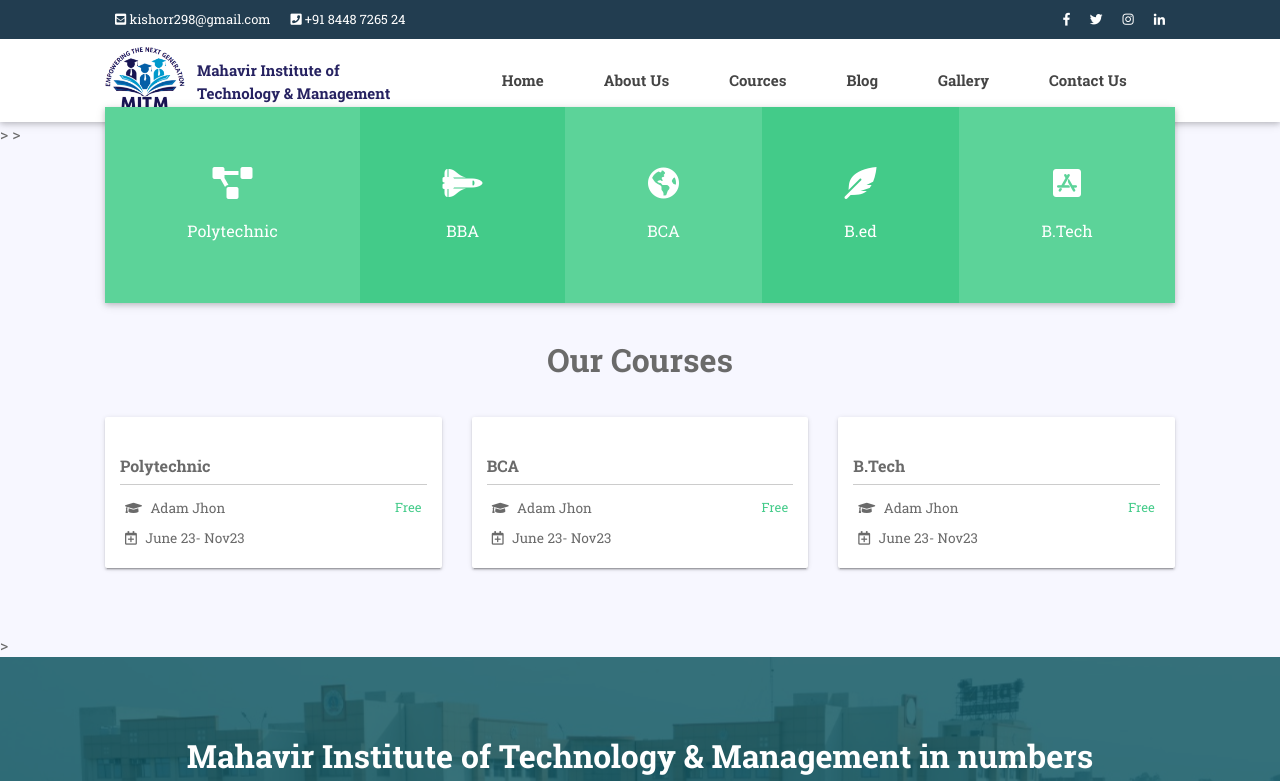
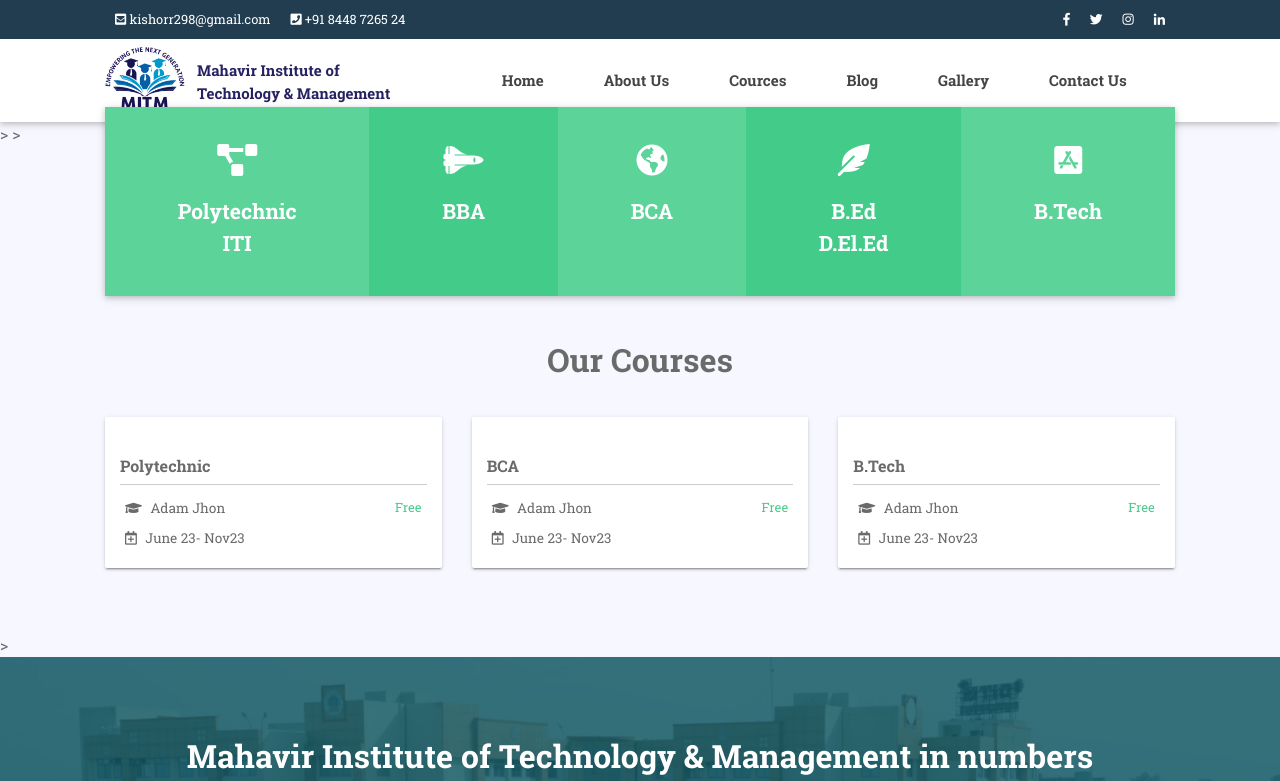
Before and after one commit to Jai-kishan/mitm-ui, a plain HTML site: page index.html in a window 1280 px wide. Shown: the top 781 px of the page. Drawn offline with Linux system fonts and the light colour scheme; a script that the page names is missing.

Commit message:
- Title :- Fix Course Boxes - Author: Jai - Date: 12-Mar-2024 - Fixed course boxes

```diff
--- a/assets/css/style.css
+++ b/assets/css/style.css
@@ -591,7 +591,7 @@ header .scroll-to-fixed-fixed {
 .key-features .key-row .box {
   flex-grow: 1;
   text-align: center;
-  padding: 60px 15px;
+  padding: 37px;
   color: #FFF;
 }
 
@@ -602,10 +602,14 @@ header .scroll-to-fixed-fixed {
 
 .key-features .key-row .c1 {
   background-color: #5cd399;
+  font-family: "mouse-500", Arial, Helvetica, sans-serif;
+  font-size: 21px;
 }
 
 .key-features .key-row .c2 {
   background-color: #43cb89;
+  font-family: "mouse-500", Arial, Helvetica, sans-serif;
+  font-size: 21px;
 }
 
 /* ===================================== Popular Cources Style CSS ================================== */
--- a/index.html
+++ b/index.html
@@ -156,7 +156,7 @@
             <div class="row key-row no-margin">
                 <div class="box c1">
                     <i class="fas fa-project-diagram"></i>
-                    <p>Polytechnic</p>
+                    <p>Polytechnic <br>ITI</p>
                 </div>
                 <div class="box c2">
                     <i class="fas fa-space-shuttle"></i>
@@ -168,7 +168,7 @@
                 </div>
                 <div class="box c2">
                     <i class="fas fa-feather-alt"></i>
-                    <p>B.ed</p>
+                    <p>B.Ed <br> D.El.Ed</p>
                 </div>
                 <div class="box c1">
                     <i class="fab fa-app-store-ios"></i>
```
